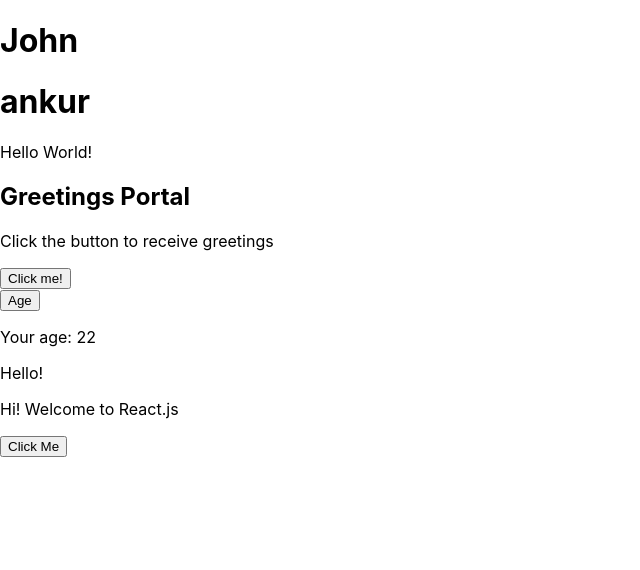
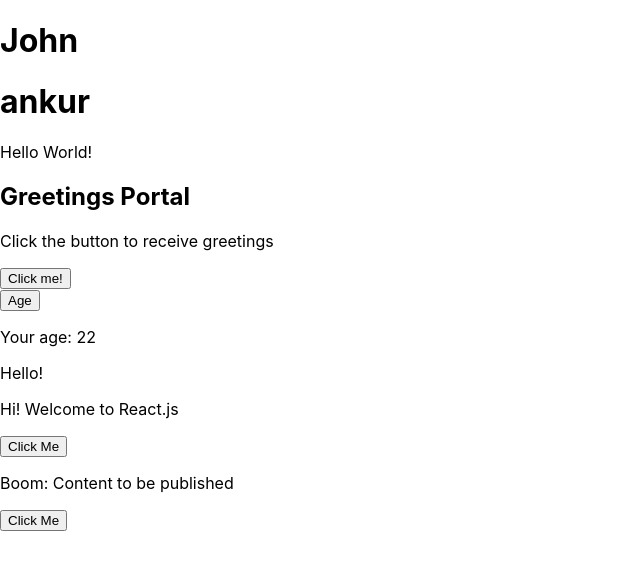
Before and after one commit to TauqeerAhmad5201/class-based-component, a React (Create React App) app: page / in a window 1280 px wide. Shown: the top 570 px of the page, without its empty margins (0-640 px from the left). Built offline with nearby package versions, Linux system fonts and the light colour scheme.

Commit message:
added logic for setState revision

```diff
--- a/src/App.js
+++ b/src/App.js
@@ -4,6 +4,7 @@ import Specific from './components/Specific'
 import Basic from './components/Basic';
 import Constructors from './components/Constructors';
 import SetState from './components/SetState'
+import Data from './components/Data';
 
 function App() {
   return (
@@ -13,6 +14,7 @@ function App() {
     <Basic></Basic>
     <Constructors></Constructors>
     <SetState></SetState>
+    <Data></Data>
     </>
   );
 }
--- a/src/components/Data.js
+++ b/src/components/Data.js
@@ -8,11 +8,18 @@ export default class Data extends Component {
        data: 'Content to be published'
     }
   }
+  handleOnClick = () => {
+    this.setState ({
+      data : "Published"
+    })
+  }
+
 
   render() {
     return (
       <div>
-
+        <p>Boom: {this.state.data}</p>
+        <button onClick={this.handleOnClick}>Click Me</button>
       </div>
     )
   }
```
